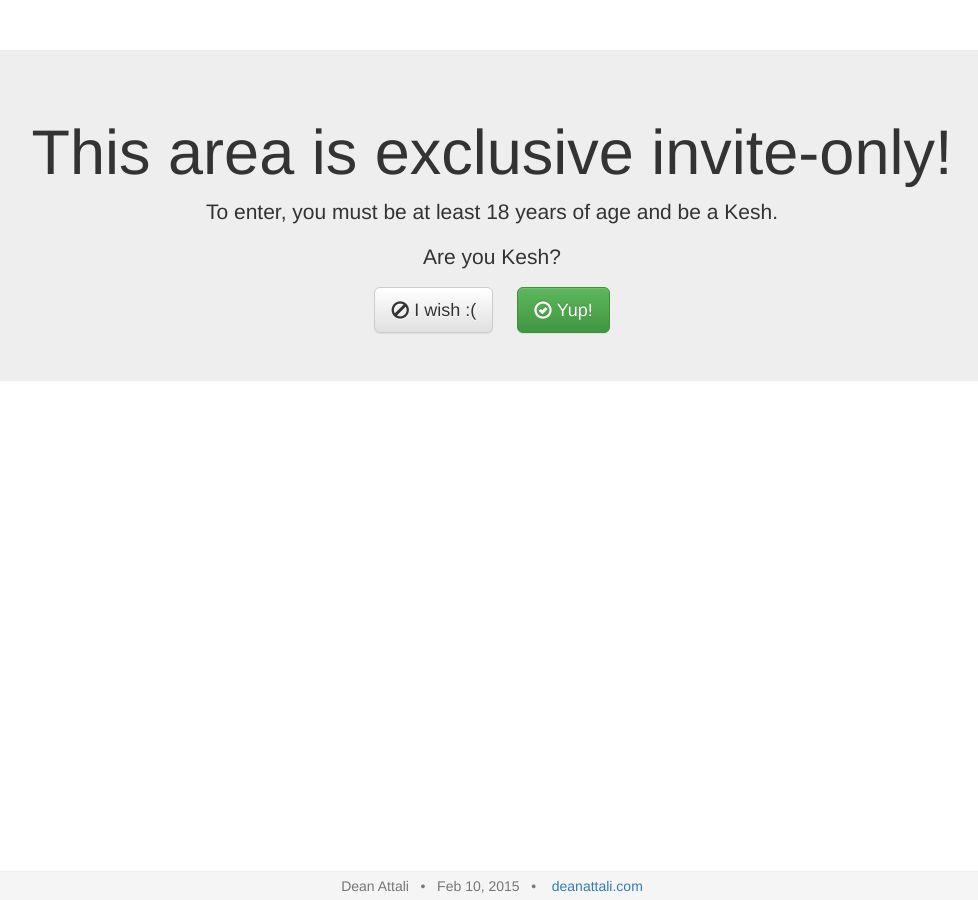
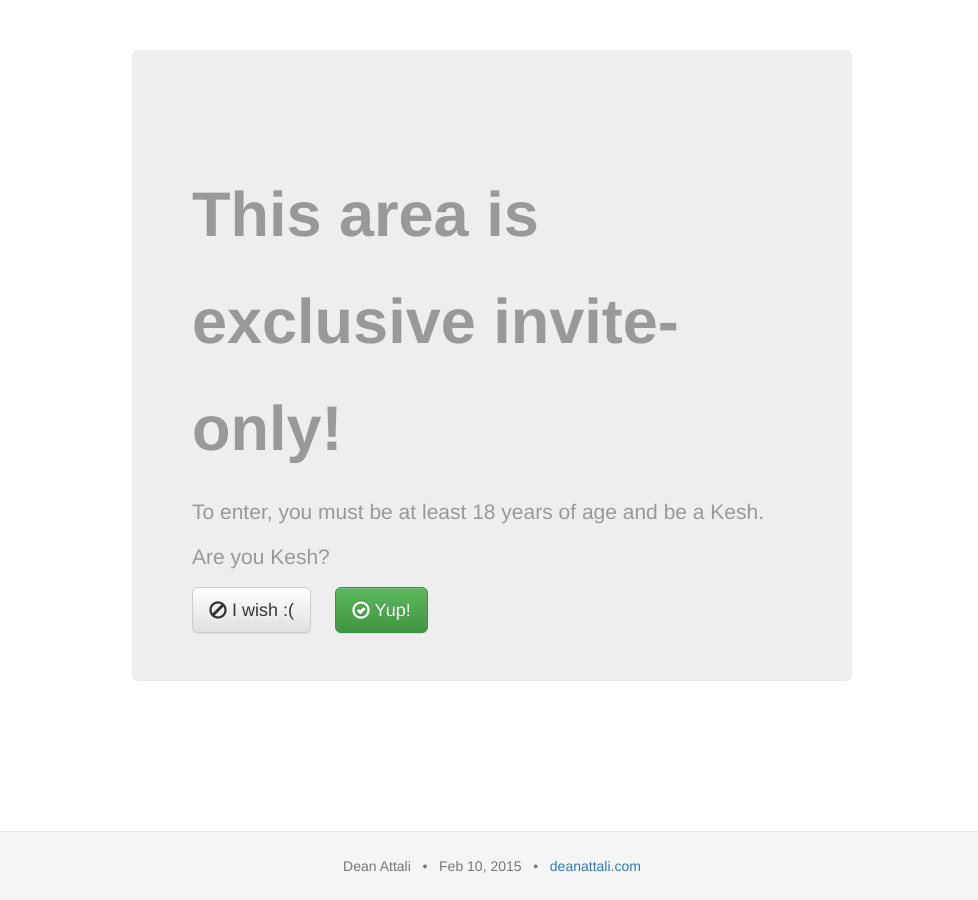
Before and after one commit to daattali/daattali.github.io, a Jekyll site: the page built from kesh.html, in a window 1280 px wide. Shown: the whole page, without its empty margins (148-1126 px from the left). Built offline with Jekyll 4.4.1, drawn with Linux system fonts in a browser that asks for light colours; Markdown is read by kramdown in place of the engine named in the settings.

Commit message:
many changes to templates

```diff
--- a/_config.yml
+++ b/_config.yml
@@ -1,10 +1,11 @@
 # Serving
 url: "http://deanattali.com"  # full site URL
+url-short: "deanattali.com" # how to display the url
 baseurl: ""  # does not include hostname
 
 # Header meta
 name: Dean Attali
-description: Dean Attali's virtual presence
+description: Dean Attali's website
 
 # Outputting
 timezone: "America/Vancouver"
--- /dev/null
+++ b/_includes/footer-min.html
@@ -0,0 +1,13 @@
+<footer class="footer-min">
+  <div class="text-muted">
+	{{ site.author.name }}
+	&nbsp;&nbsp;&bull;&nbsp;&nbsp;
+	{% if page.date %}
+	  {{ page.date }}
+	{% else %}
+	  2015
+	{% endif %}
+	&nbsp;&nbsp;&bull;&nbsp;&nbsp;
+	<a href="{{ site.url }}" target="_blank">{{ site.url-short }}</a>
+  </div>
+</footer>
--- /dev/null
+++ b/_includes/footer-scripts.html
@@ -0,0 +1,10 @@
+<script src="js/jquery-1.11.2.min.js"></script>
+<script src="js/bootstrap.min.js"></script>
+
+{% if page.js %}
+  {% for js in page.js %}
+	<script src="{{ js }}"></script>
+  {% endfor %}
+{% endif %}
+
+{% include google_analytics.html %}
--- /dev/null
+++ b/_includes/head.html
@@ -0,0 +1,21 @@
+<head>
+  <meta charset="utf-8" />
+  <meta http-equiv="X-UA-Compatible" content="IE=edge">
+  <meta name="viewport" content="width=device-width, initial-scale=1.0, maximum-scale=1.0">
+
+  <title>{% if page.title %}{{ page.title }}{% else %}{{ site.name }}{% endif %}</title>
+
+  <meta name="author" content="{{ site.author.name }}" />
+  <meta name="description" content="{{ site.description }}">
+
+  <link rel="stylesheet" href="css/bootstrap.min.css" />
+  <link rel="stylesheet" href="css/bootstrap-theme.min.css" />
+  <link rel="stylesheet" href="css/style.css" />
+  <link rel="alternate" type="application/rss+xml" title="{{ site.name }} - {{ site.description }}" href="{{ site.baseurl }}/feed.xml" />
+
+  {% if page.css %}
+    {% for css in page.css %}
+	  <link rel="stylesheet" href="{{ css }}" />
+    {% endfor %}
+  {% endif %}
+</head>
--- a/_layouts/minimal.html
+++ b/_layouts/minimal.html
@@ -1,49 +1,16 @@
 <!DOCTYPE html>
 <html lang="en">
-  <head>
-    <meta charset="utf-8" />
-    <meta http-equiv="X-UA-Compatible" content="IE=edge">
-    <meta name="viewport" content="width=device-width, initial-scale=1.0, maximum-scale=1.0">
-
-    <title>{% if page.title %}{{ page.title }}{% endif %}</title>
-
-	<link rel="stylesheet" href="css/bootstrap.min.css" />
-	<link rel="stylesheet" href="css/bootstrap-theme.min.css" />
-	<link rel="stylesheet" href="css/minimal.css" />
-	{% if page.css %}
-	  {% for css in page.css %}
-	    <link rel="stylesheet" href="{{ css }}" />
-	  {% endfor %}
-	{% endif %}
-
-  </head>
+  {% include head.html %}
 
   <body>
-    <div id="main" role="main" class="container">
+
+    <div id="main" role="main" class="container minimal-page {{ page.main-class | join: ' ' }}">
       {{ content }}
     </div>
 
-	<footer class="footer">
-	  <div class="text-muted">
-		Dean Attali&nbsp;&nbsp;&nbsp;&bull;&nbsp;&nbsp;
-		{% if page.date %}
-		  {{ page.date }}
-		{% else %}
-		  2015
-		{% endif %}
-		&nbsp;&nbsp;&bull;&nbsp;&nbsp;&nbsp;
-		<a href="http://deanattali.com" target="_blank">deanattali.com</a>
-	  </div>
-	</footer>
+    {% include footer-min.html %}
 
-	<script src="js/jquery-1.11.2.min.js"></script>
-	<script src="js/bootstrap.min.js"></script>
-        {% if page.js %}
-	  {% for js in page.js %}
-	    <script src="{{ js }}"></script>
-	  {% endfor %}
-	{% endif %}
+    {% include footer-scripts.html %}
 
-    {% include google_analytics.html %}
   </body>
 </html>
--- a/css/minimal.css
+++ /dev/null
@@ -1,22 +0,0 @@
-body {
-  position: relative;
-}
-
-.hideme {
-  display: none;
-}
-
-.container {
-  padding-bottom: 50px;
-  text-align: center;
-}
-
-.footer {
-  position: fixed;
-  bottom: 0;
-  width: 100%;
-  line-height: 2em;
-  background-color: #f5f5f5;
-  border-top: 1px solid #eeeeee;
-  text-align: center;
-}
--- a/css/style.css
+++ b/css/style.css
@@ -281,3 +281,17 @@
 .hideme {
   display: none;
 }
+
+#main.minimal-page {
+  padding-bottom: 50px;
+}
+
+.footer-min {
+  position: fixed;
+  bottom: 0;
+  width: 100%;
+  line-height: 2em;
+  background-color: #f5f5f5;
+  border-top: 1px solid #eeeeee;
+  text-align: center;
+}
```
Also changed, not shown: _includes/footer.html (added, +8 -0 lines), _includes/nav.html (added, +17 -0 lines), _layouts/default.html (+3 -56 lines), dives.md (+1 -0 lines), index.html (+1 -26 lines).
